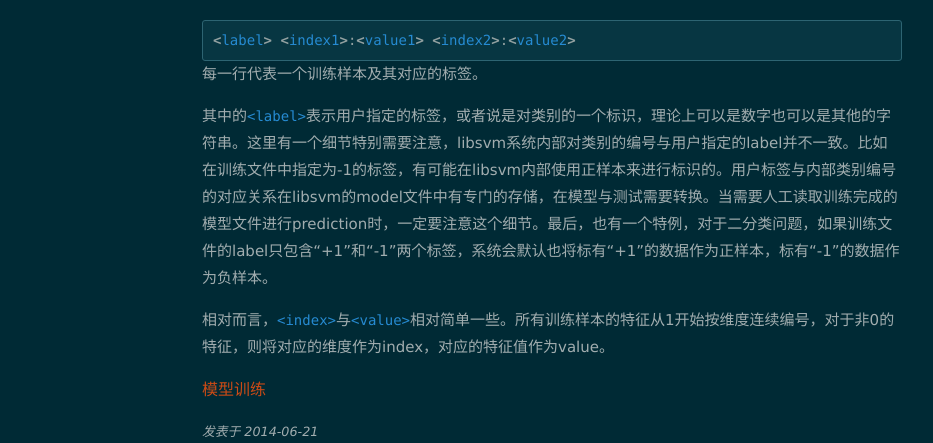
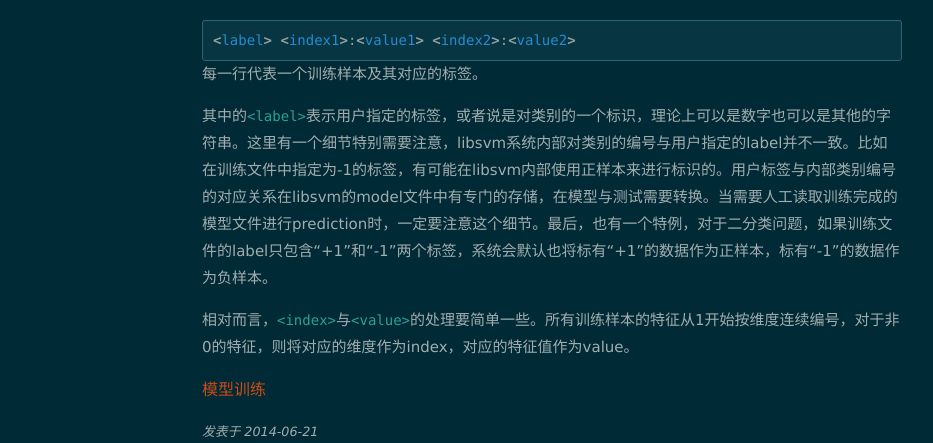
Before and after one commit to orangeprince/orangeprince.github.io, a Jekyll site: the page built from _posts/2014-06-21-libsvm.md, in a window 1280 px wide. Shown: the part 1581-2024 px from the top of the page, without its empty margins (88-1021 px from the left). Built offline with Jekyll 4.4.1, drawn with Linux system fonts in a browser that asks for light colours; nearby versions of some CDN libraries; formulas are drawn with MathJax 3; comment, search, counter and statistics services are not loaded.

Commit message:
modified:   _posts/2014-06-21-libsvm.md 	modified:   _site/2014/06/21/libsvm/index.html 	modified:   _site/assets/css/style.css 	modified:   _site/feed.xml 	modified:   _site/index.html 	modified:   assets/css/style.css

```diff
--- a/_posts/2014-06-21-libsvm.md
+++ b/_posts/2014-06-21-libsvm.md
@@ -46,6 +46,6 @@
 
 其中的`<label>`表示用户指定的标签，或者说是对类别的一个标识，理论上可以是数字也可以是其他的字符串。这里有一个细节特别需要注意，libsvm系统内部对类别的编号与用户指定的label并不一致。比如在训练文件中指定为-1的标签，有可能在libsvm内部使用正样本来进行标识的。用户标签与内部类别编号的对应关系在libsvm的model文件中有专门的存储，在模型与测试需要转换。当需要人工读取训练完成的模型文件进行prediction时，一定要注意这个细节。最后，也有一个特例，对于二分类问题，如果训练文件的label只包含“+1”和“-1”两个标签，系统会默认也将标有“+1”的数据作为正样本，标有“-1”的数据作为负样本。
 
-相对而言，`<index>`与`<value>`相对简单一些。所有训练样本的特征从1开始按维度连续编号，对于非0的特征，则将对应的维度作为index，对应的特征值作为value。
+相对而言，`<index>`与`<value>`的处理要简单一些。所有训练样本的特征从1开始按维度连续编号，对于非0的特征，则将对应的维度作为index，对应的特征值作为value。
 
 ###模型训练
--- a/assets/css/style.css
+++ b/assets/css/style.css
@@ -56,7 +56,7 @@
 sub { vertical-align: sub; font-size: 0.85em; }
 
 code {
-font-family:Monaco,Menlo,Consolas,"Courier New",monospace;font-size:14px;color:#268bd2;-webkit-border-radius:3px;-moz-border-radius:3px;border-radius:3px;
+font-family:Monaco,Menlo,Consolas,"Courier New",monospace;font-size:14px;color:#2aa198;-webkit-border-radius:3px;-moz-border-radius:3px;border-radius:3px;
 }
 
 blockquote {
```
Also changed, not shown: 4 other files.
